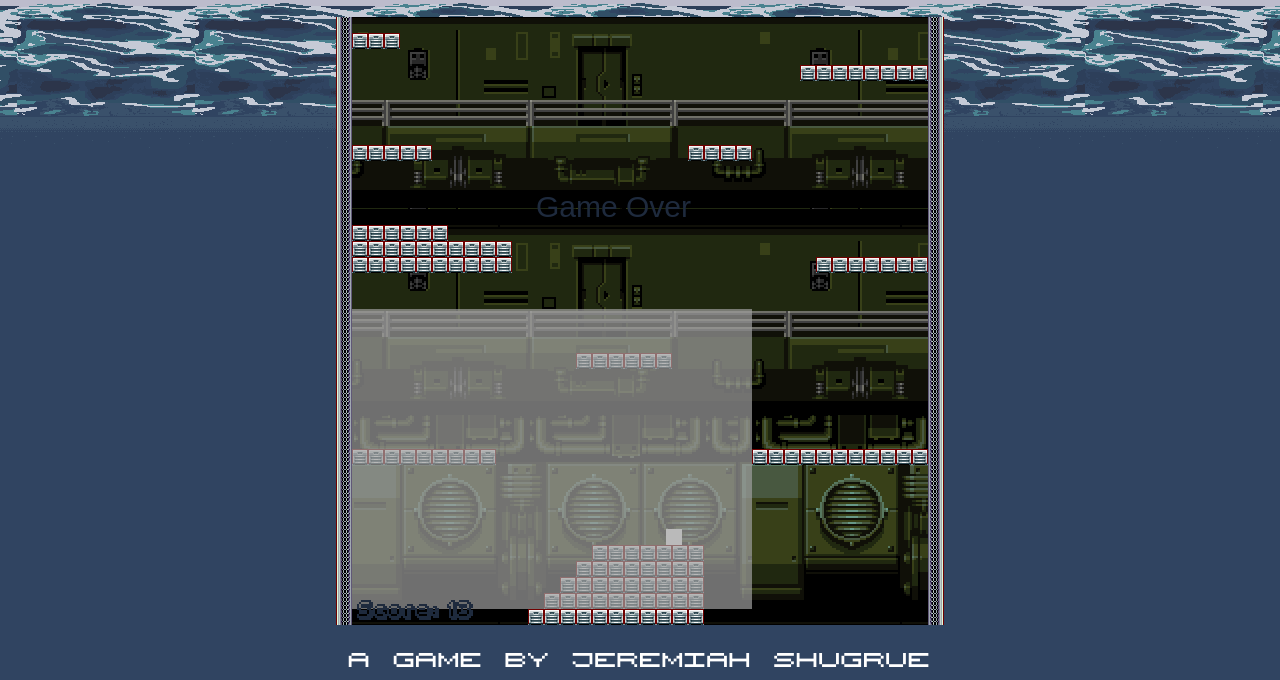
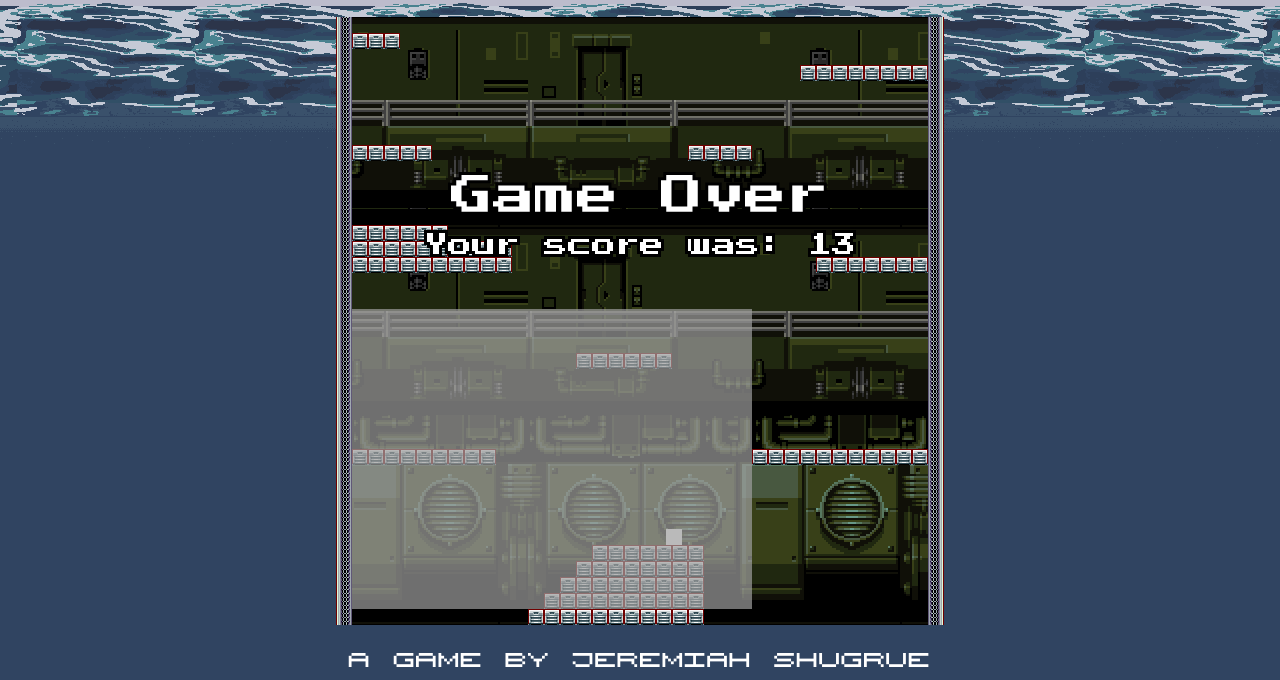
Before and after one commit to jpshugrue/That-Sinking-Feeling, a plain HTML site: page index.html in a window 1280 px wide. Shown: the part 60-740 px from the top of the page. Drawn offline with nearby package versions, Linux system fonts and the light colour scheme.

Commit message:
Add game over message and text shadow

```diff
--- a/css/main.css
+++ b/css/main.css
@@ -23,7 +23,15 @@
          url('fonts/fipps-regular-webfont.ttf') format('truetype');
     font-weight: normal;
     font-style: normal;
+}
 
+@font-face {
+    font-family: 'press_start_2pregular';
+    src: url('fonts/pressstart2p-webfont.woff2') format('woff2'),
+         url('fonts/pressstart2p-webfont.woff') format('woff'),
+         url('fonts/pressstart2p-webfont.ttf') format('truetype');
+    font-weight: normal;
+    font-style: normal;
 }
 
 html {
--- a/js/bundle.js
+++ b/js/bundle.js
@@ -145,17 +145,26 @@ class Game {
     this.map.render(this.context);
     this.player.render(this.context);
     this.water.render();
-    this.context.font = '16px fippsregular';
-    this.context.fillStyle = "#1e2a3d";
-    this.context.fillText(`Score: ${Math.floor(this.score)}`, this.TILE_SIZE + 5, this.BOARD_DIM - 5);
     if (this.gameOver) {
       this.endGame();
+    } else {
+      this.context.font = '16px fippsregular';
+      this.context.fillStyle = "#1e2a3d";
+      this.context.fillText(`Score: ${Math.floor(this.score)}`, this.TILE_SIZE + 5, this.BOARD_DIM - 5);
     }
   }
 
   endGame() {
-    this.context.font = "30px Arial";
-    this.context.fillText("Game Over",200,200);
+
+    this.context.font = "42px press_start_2pregular";
+    this.context.strokeStyle = "black";
+    this.context.lineWidth = 6;
+    this.context.textAlign = "center";
+    this.context.strokeText("Game Over",this.BOARD_DIM/2,200);
+    this.context.fillText("Game Over",this.BOARD_DIM/2,200);
+    this.context.font = "24px press_start_2pregular";
+    this.context.strokeText(`Your score was: ${Math.floor(this.score)}`,this.BOARD_DIM/2,240);
+    this.context.fillText(`Your score was: ${Math.floor(this.score)}`,this.BOARD_DIM/2,240);
   }
 
   update(timeDiff, player, map) {
```
Also changed, not shown: js/game.js (+14 -5 lines), css/fonts/PressStart2P.ttf (added), css/fonts/pressstart2p-webfont.woff (added), css/fonts/pressstart2p-webfont.woff2 (added), 1 other file.
